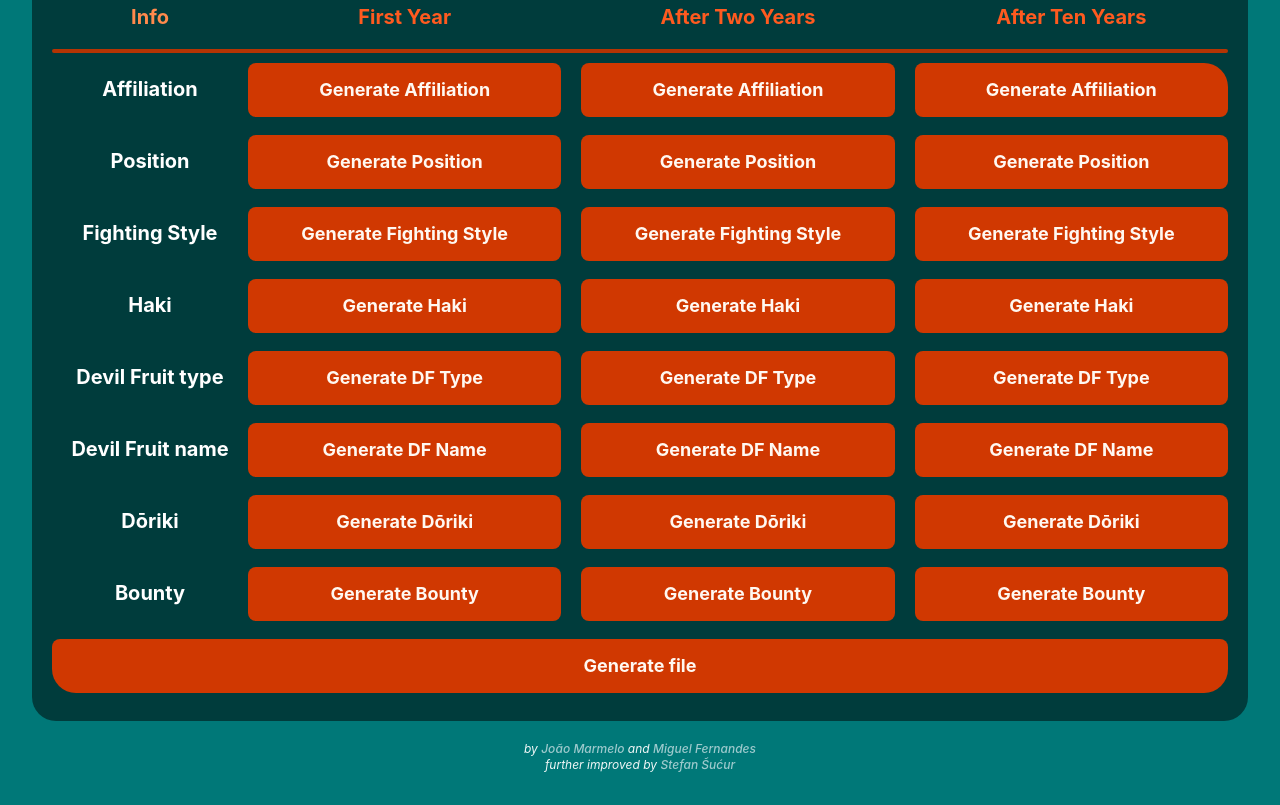
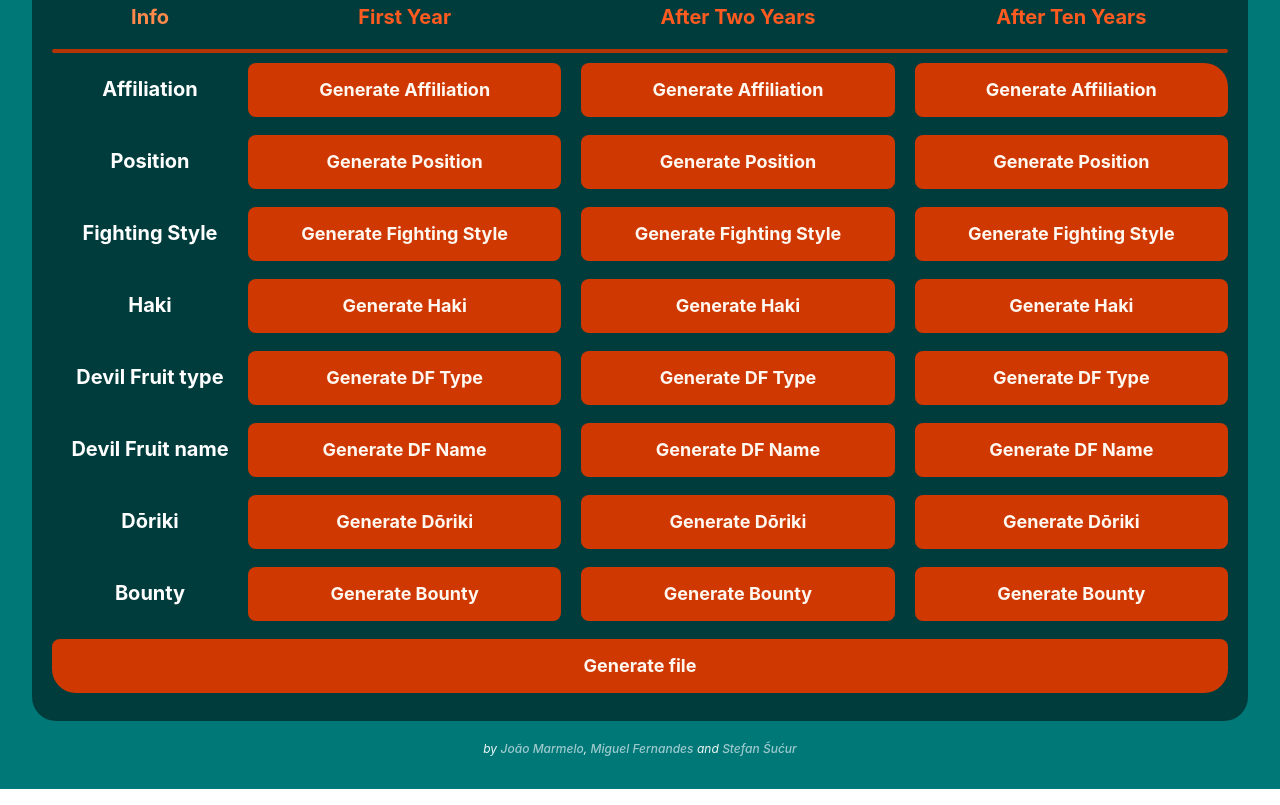
Before and after one commit to Marmlo/OPRCG, a website built with Vite: page index.html in a window 1280 px wide. Shown: the part 661-1466 px from the top of the page. Built offline with nearby package versions, Linux system fonts and the light colour scheme; files whose address does not match are found by name.

Commit message:
Change credits wording

```diff
--- a/index.html
+++ b/index.html
@@ -223,12 +223,10 @@
                 <div class="text-[#fffffff0] group-hover:text-[#f0f0f0a0] text-xs italic">
                     by
                     <a target="_blank" class="text-[#fafaffa0] group-hover:text-[#fafafff0] hover:not-italic hover:underline hover:text-s" href="https://github.com/Marmlo/">
-                        João Marmelo</a>
-                    and
+                        João Marmelo</a>,
                     <a target="_blank" class="text-[#fafaffa0] group-hover:text-[#fafafff0] hover:not-italic hover:underline hover:text-s" href="https://github.com/Meekas/">
                         Miguel Fernandes</a>
-                    <br/>
-                    further improved by
+                    and
                     <a target="_blank" class="text-[#fafaffa0] group-hover:text-[#fafafff0] hover:not-italic hover:underline hover:text-s" href="https://github.com/ableunable/">
                         Stefan Šućur</a>
                 </div>
```
